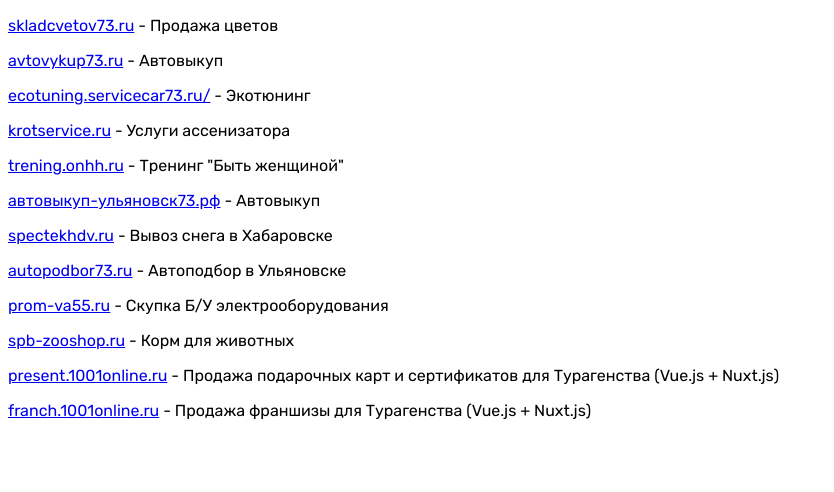
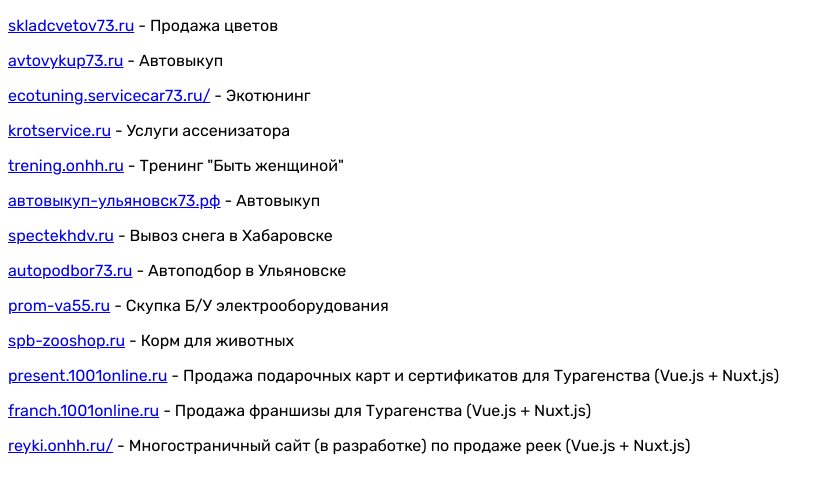
Before and after one commit to Antoningit/meandr-test, a plain HTML site: page index.html in a window 1280 px wide. Shown: the whole page, without its empty margins (0-834 px from the left). Drawn offline with Linux system fonts and the light colour scheme.

Commit message:
Update index.html

```diff
--- a/index.html
+++ b/index.html
@@ -36,6 +36,7 @@
                 животных</p>
             <p><a href="http://present.1001online.ru/" target="_blank" rel="nofollow noopener">present.1001online.ru</a> - Продажа подарочных карт и сертификатов для Турагенства (Vue.js + Nuxt.js)</p>
             <p><a href="http://franch.1001online.ru/" target="_blank" rel="nofollow noopener">franch.1001online.ru</a> - Продажа франшизы для Турагенства (Vue.js + Nuxt.js)</p>
+            <p><a href="http://reyki.onhh.ru/" target="_blank" rel="nofollow noopener">reyki.onhh.ru/</a> - Многостраничный сайт (в разработке) по продаже реек (Vue.js + Nuxt.js)</p>
     </main>
     <footer></footer>
 </body>
```
